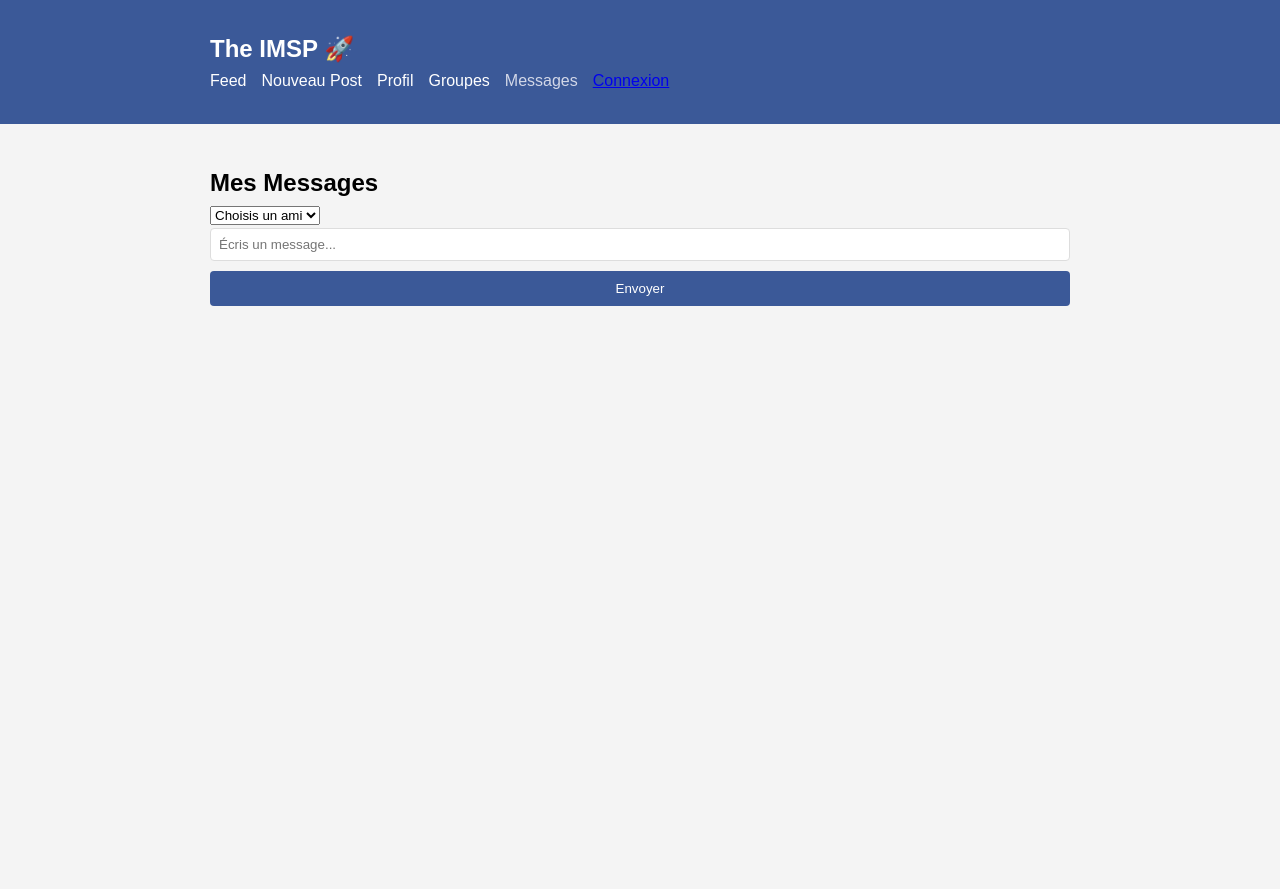
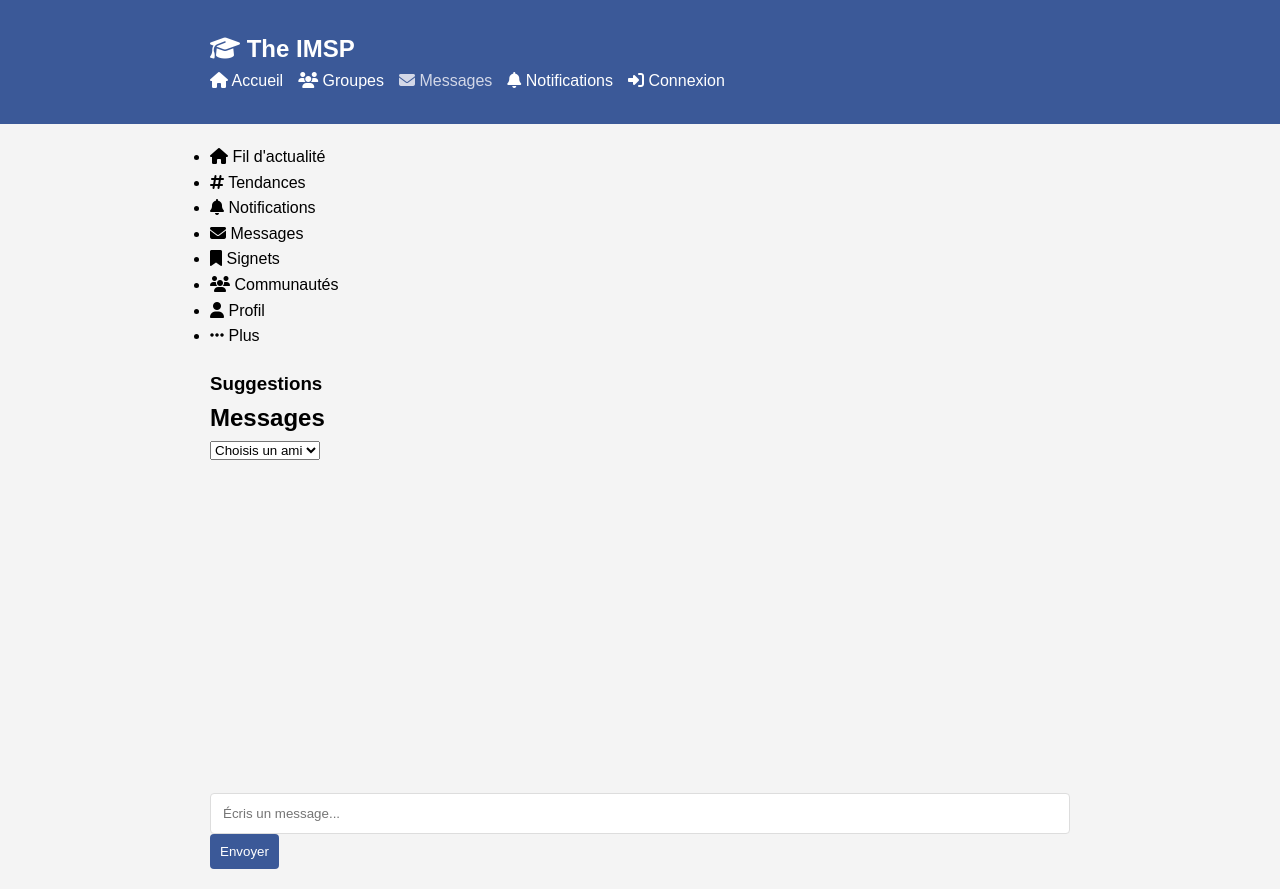
Before and after one commit to Souraka229/The-IMSP, a plain HTML site: page chat.html in a window 1280 px wide. Before the commit the page ends 800 px from the top, so only its background shows below. Drawn offline with Linux system fonts and the light colour scheme.

Commit message:
Update chat.html

```diff
--- a/chat.html
+++ b/chat.html
@@ -4,38 +4,120 @@
     <meta charset="UTF-8">
     <meta name="viewport" content="width=device-width, initial-scale=1.0">
     <title>The IMSP - Messages</title>
-    <link rel="stylesheet" href="../style.css">
-    <link rel="icon" href="../assets/logo-imsp.png" type="image/png">
+    <link rel="stylesheet" href="https://cdnjs.cloudflare.com/ajax/libs/font-awesome/6.4.0/css/all.min.css">
+    <link rel="stylesheet" href="style.css">
+    <link rel="icon" href="assets/logo-imsp.png" type="image/png">
 </head>
 <body>
     <nav class="navbar">
+        <!-- Identique à index.html -->
         <div class="container">
-            <a href="../index.html" class="logo">The IMSP 🚀</a>
+            <a href="index.html" class="logo">
+                <i class="fas fa-graduation-cap"></i>
+                <span>The IMSP</span>
+            </a>
             <div class="nav-menu">
-                <a href="../index.html" class="nav-link">Feed</a>
-                <a href="../post.html" class="nav-link">Nouveau Post</a>
-                <a href="../profile.html" class="nav-link">Profil</a>
-                <a href="../groups.html" class="nav-link">Groupes</a>
-                <a href="chat.html" class="nav-link active">Messages</a>
-                <a href="#" id="loginBtn">Connexion</a>
-                <a href="#" id="logoutBtn" style="display:none;">Déconnexion</a>
+                <a href="index.html" class="nav-link">
+                    <i class="fas fa-home"></i>
+                    <span>Accueil</span>
+                </a>
+                <a href="groups.html" class="nav-link">
+                    <i class="fas fa-users"></i>
+                    <span>Groupes</span>
+                </a>
+                <a href="chat.html" class="nav-link active">
+                    <i class="fas fa-envelope"></i>
+                    <span>Messages</span>
+                    <span id="messageBadge" class="badge" style="display:none;">0</span>
+                </a>
+                <a href="notifications.html" class="nav-link">
+                    <i class="fas fa-bell"></i>
+                    <span>Notifications</span>
+                    <span id="notificationDot" class="notification-dot" style="display:none;"></span>
+                </a>
+                <a href="profile.html" class="nav-user" id="userNav" style="display:none;">
+                    <img src="assets/avatar-default.png" alt="Avatar" class="user-avatar" id="userAvatar">
+                    <span id="userName"></span>
+                </a>
+                <a href="#" id="loginBtn" class="nav-link">
+                    <i class="fas fa-sign-in-alt"></i>
+                    <span>Connexion</span>
+                </a>
+                <a href="#" id="logoutBtn" class="nav-link" style="display:none;">
+                    <i class="fas fa-sign-out-alt"></i>
+                    <span>Déconnexion</span>
+                </a>
             </div>
         </div>
     </nav>
-    <section class="chat">
-        <div class="container">
-            <h2>Mes Messages</h2>
-            <select id="chatSelect">
-                <option value="">Choisis un ami</option>
-                <!-- Rempli dynamiquement -->
-            </select>
-            <div id="chatBox"></div>
-            <form id="messageForm">
-                <input type="text" id="messageContent" placeholder="Écris un message..." required>
-                <button type="submit">Envoyer</button>
-            </form>
+
+    <div class="container">
+        <div class="main-content">
+            <aside class="sidebar">
+                <!-- Identique à index.html -->
+                <ul class="sidebar-menu">
+                    <li class="sidebar-item">
+                        <i class="fas fa-home"></i>
+                        <span>Fil d'actualité</span>
+                    </li>
+                    <li class="sidebar-item">
+                        <i class="fas fa-hashtag"></i>
+                        <span>Tendances</span>
+                    </li>
+                    <li class="sidebar-item">
+                        <i class="fas fa-bell"></i>
+                        <span>Notifications</span>
+                        <span id="sidebarNotificationBadge" class="badge" style="display:none;">0</span>
+                    </li>
+                    <li class="sidebar-item active">
+                        <i class="fas fa-envelope"></i>
+                        <span>Messages</span>
+                        <span id="sidebarMessageBadge" class="badge" style="display:none;">0</span>
+                    </li>
+                    <li class="sidebar-item">
+                        <i class="fas fa-bookmark"></i>
+                        <span>Signets</span>
+                    </li>
+                    <li class="sidebar-item">
+                        <i class="fas fa-users"></i>
+                        <span>Communautés</span>
+                    </li>
+                    <li class="sidebar-item">
+                        <i class="fas fa-user"></i>
+                        <span>Profil</span>
+                    </li>
+                    <li class="sidebar-item">
+                        <i class="fas fa-ellipsis-h"></i>
+                        <span>Plus</span>
+                    </li>
+                </ul>
+                <div class="card" style="margin-top: 20px;">
+                    <div class="card-header">
+                        <h3 class="card-title">Suggestions</h3>
+                    </div>
+                    <div class="suggestion-list" id="suggestionList"></div>
+                </div>
+            </aside>
+
+            <main class="content-area">
+                <div class="card">
+                    <div class="card-header">
+                        <h2 class="card-title">Messages</h2>
+                    </div>
+                    <select id="chatSelect">
+                        <option value="">Choisis un ami</option>
+                        <!-- Rempli dynamiquement -->
+                    </select>
+                    <div id="chatBox" style="min-height: 300px; max-height: 500px; overflow-y: auto; margin: 15px 0;"></div>
+                    <div class="post-form">
+                        <input type="text" id="messageContent" placeholder="Écris un message..." class="post-input" style="width: 100%; padding: 12px;">
+                        <button class="post-submit" id="sendMessage">Envoyer</button>
+                    </div>
+                </div>
+            </main>
         </div>
-    </section>
-    <script type="module" src="../script.js"></script>
+    </div>
+
+    <script type="module" src="script.js"></script>
 </body>
 </html>
```
